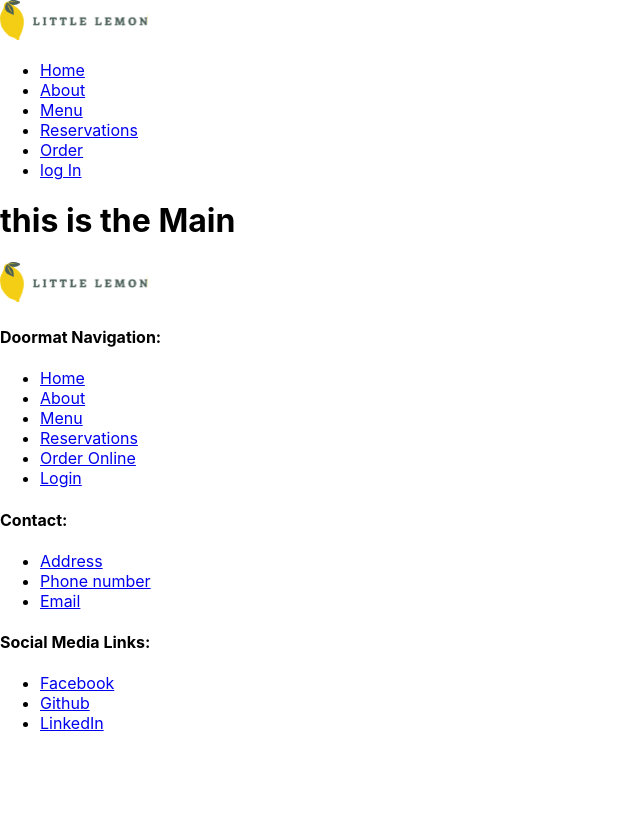
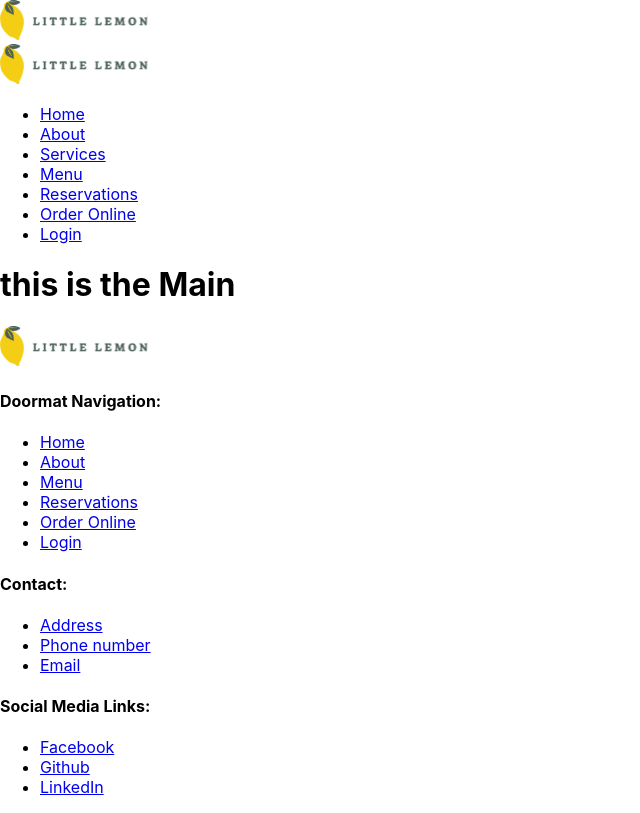
Before and after one commit to SilverCache/reserve-table, a React (Create React App) app: page / in a window 1280 px wide. Shown: the whole page, without its empty margins (0-640 px from the left). Built offline with nearby package versions, Linux system fonts and the light colour scheme; a web font is replaced by a local one.

Commit message:
Nav bar complete

```diff
--- a/src/Components.js/Nav.js
+++ b/src/Components.js/Nav.js
@@ -1,16 +1,48 @@
-function Nav() {
+import React, { useState } from "react";
+import logo from "./Images.js/Logo.svg";
+
+const Nav = () => {
+  const [menuOpen, setMenuOpen] = useState(false);
+
+  const toggleMenu = () => {
+    setMenuOpen(!menuOpen);
+  };
+
   return (
-    <nav className="main-nav">
-      <ul>
-        <li><a href="/Home">Home</a></li>
-        <li><a href="/About">About</a></li>
-        <li><a href="/Menu">Menu</a></li>
-        <li><a href="/Reservations">Reservations</a></li>
-        <li><a href="/Order">Order</a></li>
-        <li><a href="/log In">log In</a></li>
+    <nav className={`navbar ${menuOpen ? "open" : ""}`}>
+      <a href="/" className="logo">
+        <img src={logo} alt="" />
+      </a>
+      <div className="menu-icon" onClick={toggleMenu}>
+        <div className="bar"></div>
+        <div className="bar"></div>
+        <div className="bar"></div>
+      </div>
+      <ul className={`nav-links ${menuOpen ? "visible" : ""}`}>
+        <li>
+          <a href="/">Home</a>
+        </li>
+        <li>
+          <a href="/">About</a>
+        </li>
+        <li>
+          <a href="/">Services</a>
+        </li>
+        <li>
+          <a href="/">Menu</a>
+        </li>
+        <li>
+          <a href="/">Reservations</a>
+        </li>
+        <li>
+          <a href="/booking">Order Online</a>
+        </li>
+        <li>
+          <a href="/">Login</a>
+        </li>
       </ul>
     </nav>
   );
-}
+};
 
 export default Nav;
```
